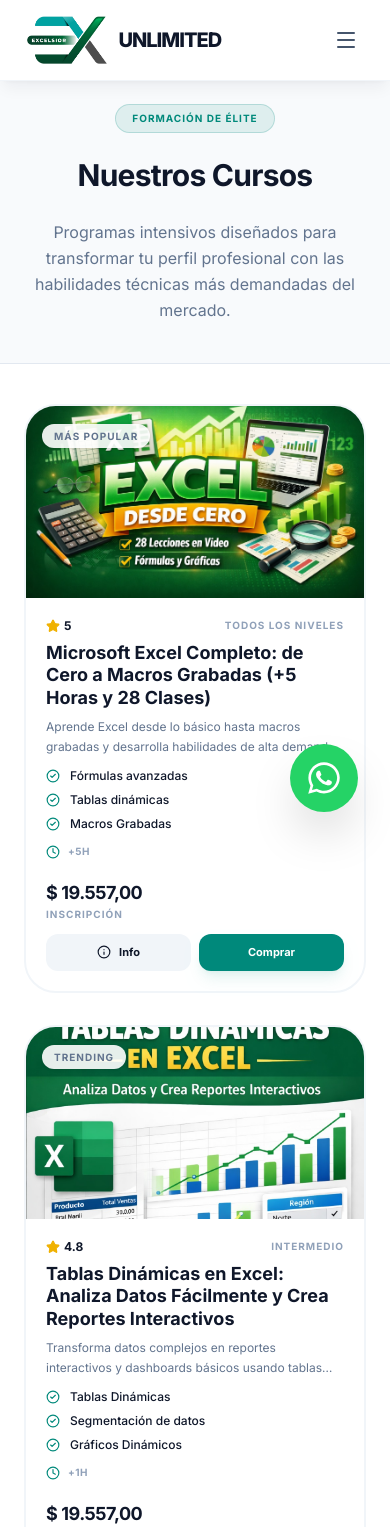
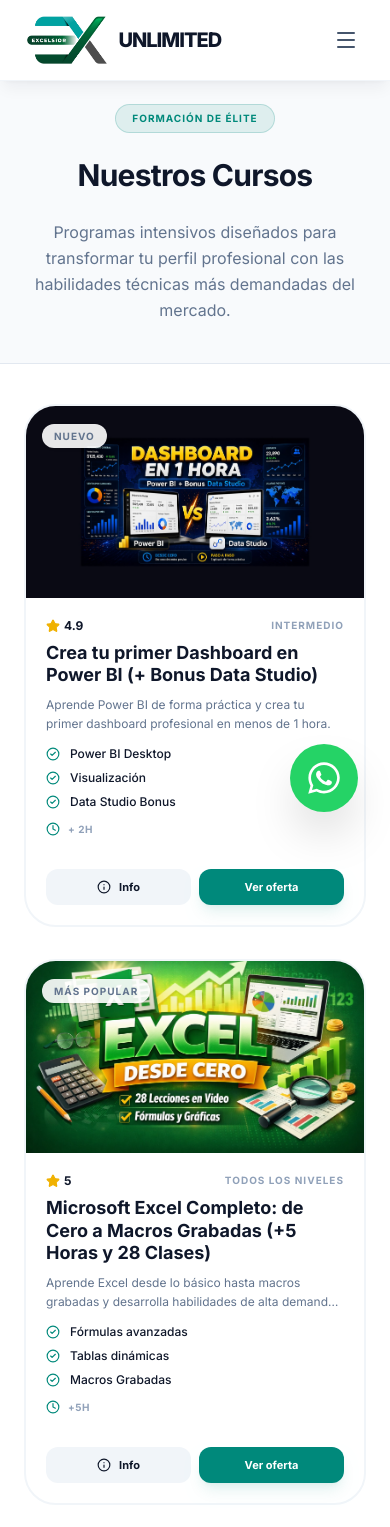
Before and after one commit to JoseCarmona17/Data-Academy, a React (Vite) app: page /cursos in a window 390 px wide. Shown: the top 1527 px of the page. Built offline with nearby package versions, Linux system fonts and the light colour scheme.

Commit message:
actualización de información

```diff
--- a/src/data/courses.js
+++ b/src/data/courses.js
@@ -2,92 +2,30 @@ import {
   FileSpreadsheet,
   BarChart3,
   Calculator,
-  Briefcase
-} from 'lucide-react'
+  Briefcase,
+} from "lucide-react";
 
 export const courses = [
+
   {
-    id: 'excel-completo',
-    title: 'Microsoft Excel Completo: de Cero a Macros Grabadas (+5 Horas y 28 Clases)',
-    image: '/curso1.jpeg',
-    level: 'Todos los niveles',
-    hours: '+5h',
-    rating: 5.0,
-    badge: 'Más Popular',
-    badgeColor: 'bg-primary/10 text-primary',
-    price: '$ 19.557,00',
-    buyUrl: 'https://hotmart.com/es/marketplace/productos/excelsior-unlimited/U10218841D',
-    shortDesc: 'Aprende Excel desde lo básico hasta macros grabadas y desarrolla habilidades de alta demanda laboral.',
-    topics: ['Fórmulas avanzadas', 'Tablas dinámicas', 'Macros Grabadas', 'Formato Condicional'],
-    description: `Aprende Excel desde cero paso a paso con Excelsior Unlimited y desarrolla habilidades en una de las herramientas más utilizadas en el mundo laboral.
-
-Este curso de Excel está diseñado para personas que quieren aprender Excel desde lo básico hasta macros grabadas, incluso si nunca han usado la herramienta.
-
-No necesitas conocimientos previos para comenzar.
-
-A lo largo de más de 5 horas de contenido y 28 clases, aprenderás los fundamentos más importantes de Excel para organizar información, analizar datos y mejorar tu productividad.
-
-Este curso es ideal si:
-✔ Quieres aprender Excel desde cero
-✔ Necesitas mejorar tus habilidades para el trabajo
-✔ Buscas entender las funciones más importantes de Excel
-✔ Certificado de finalización
-✔ Deseas avanzar hasta macros grabadas
-
-Además, tendrás acceso a un grupo de Telegram donde podrás:
-✔ Hacer preguntas sobre el curso
-✔ Contactar al autor
-✔ Recibir información sobre asesorías en Excel, Power BI, Looker Studio y análisis de datos
-
-Empieza hoy mismo y comienza a desarrollar tus habilidades en Excel de manera clara y estructurada.`
-  },
-  {
-    id: 'tablas-dinamicas',
-    title: 'Tablas Dinámicas en Excel: Analiza Datos Fácilmente y Crea Reportes Interactivos',
-    image: '/curso2.jpeg',
-    level: 'Intermedio',
-    hours: '+1h',
-    rating: 4.8,
-    badge: 'Trending',
-    badgeColor: 'bg-orange-100 text-orange-700',
-    price: '$ 19.557,00',
-    buyUrl: 'https://hotmart.com/es/marketplace/productos/tablas-dinamicas-en-excel-analiza-datos-facilmente-y-crea-reportes-interactivos/W104870536I',
-    shortDesc: 'Transforma datos complejos en reportes interactivos y dashboards básicos usando tablas dinámicas.',
-    topics: ['Tablas Dinámicas', 'Segmentación de datos', 'Gráficos Dinámicos', 'Dashboards'],
-    description: `Aprende a analizar datos de manera rápida y eficiente utilizando tablas dinámicas en Excel.
-
-En este curso aprenderás paso a paso cómo utilizar tablas dinámicas en Excel, una de las herramientas más poderosas para organizar, resumir y analizar grandes volúmenes de información.
-
-Las tablas dinámicas permiten transformar datos complejos en reportes claros que facilitan la toma de decisiones en el trabajo, proyectos académicos o negocios.
-
-Además, en este curso también conocerás cómo complementar tus tablas dinámicas con segmentación de datos y gráfico dinámico, lo que te permitirá crear reportes interactivos y una especie de dashboard básico dentro de Excel para visualizar mejor la información.
-
-Qué aprenderás en este curso:
-✔ Crear tablas dinámicas en Excel desde cero
-✔ Analizar y resumir datos
-✔ Usar segmentación de datos (slicers) para filtrar información rápidamente
-✔ Crear gráfico dinámico para visualizar resultados
-✔ Integrar tablas dinámicas, filtros y gráficos para crear reportes tipo dashboard
-
-Este curso es ideal para:
-• Personas que quieren aprender tablas dinámicas en Excel
-• Profesionales que trabajan con datos
-• Estudiantes que necesitan analizar información
-• Personas que desean mejorar sus habilidades en Excel y análisis de datos`
-  },
-  {
-    id: 'power-bi-dashboard',
-    title: 'Crea tu primer Dashboard en Power BI (+ Bonus Data Studio)',
-    image: '/curso3.jpeg',
-    level: 'Intermedio',
-    hours: '+ 2h',
+    id: "power-bi-dashboard",
+    title: "Crea tu primer Dashboard en Power BI (+ Bonus Data Studio)",
+    image: "/curso3.jpeg",
+    level: "Intermedio",
+    hours: "+ 2h",
     rating: 4.9,
-    badge: 'Nuevo',
-    badgeColor: 'bg-blue-100 text-blue-700',
-    price: '$ 19.557,00',
-    buyUrl: 'https://hotmart.com/es/marketplace/productos/aprende-power-bi-rapido-crea-tu-primer-dashboard-en-1-hora-bonus-looker-studio/L105070049F',
-    shortDesc: 'Aprende Power BI de forma práctica y crea tu primer dashboard profesional en menos de 1 hora.',
-    topics: ['Power BI Desktop', 'Visualización', 'Data Studio Bonus', 'Storytelling'],
+    badge: "Nuevo",
+    badgeColor: "bg-blue-100 text-blue-700",
+    buyUrl:
+      "https://hotmart.com/es/marketplace/productos/aprende-power-bi-rapido-crea-tu-primer-dashboard-en-1-hora-bonus-looker-studio/L105070049F",
+    shortDesc:
+      "Aprende Power BI de forma práctica y crea tu primer dashboard profesional en menos de 1 hora.",
+    topics: [
+      "Power BI Desktop",
+      "Visualización",
+      "Data Studio Bonus",
+      "Storytelling",
+    ],
     description: `Aprende Power BI rápido y crea tu primer dashboard en menos de 1 hora
 
 ¿Te gustaría aprender Power BI de forma práctica, rápida y sin complicaciones?
@@ -115,6 +53,90 @@ Metodología
 
 Importante
 - El resultado principal (dashboard en Power BI) se logra en aproximadamente 1 hora.
-- El contenido de Data Studio es un BONUS adicional.`
-  }
-]
+- El contenido de Data Studio es un BONUS adicional.`,
+  },
+  {
+    id: "excel-completo",
+    title:
+      "Microsoft Excel Completo: de Cero a Macros Grabadas (+5 Horas y 28 Clases)",
+    image: "/curso1.jpeg",
+    level: "Todos los niveles",
+    hours: "+5h",
+    rating: 5.0,
+    badge: "Más Popular",
+    badgeColor: "bg-primary/10 text-primary",
+    buyUrl:
+      "https://hotmart.com/es/marketplace/productos/excelsior-unlimited/U10218841D",
+    shortDesc:
+      "Aprende Excel desde lo básico hasta macros grabadas y desarrolla habilidades de alta demanda laboral.",
+    topics: [
+      "Fórmulas avanzadas",
+      "Tablas dinámicas",
+      "Macros Grabadas",
+      "Formato Condicional",
+    ],
+    description: `Aprende Excel desde cero paso a paso con Excelsior Unlimited y desarrolla habilidades en una de las herramientas más utilizadas en el mundo laboral.
+
+Este curso de Excel está diseñado para personas que quieren aprender Excel desde lo básico hasta macros grabadas, incluso si nunca han usado la herramienta.
+
+No necesitas conocimientos previos para comenzar.
+
+A lo largo de más de 5 horas de contenido y 28 clases, aprenderás los fundamentos más importantes de Excel para organizar información, analizar datos y mejorar tu productividad.
+
+Este curso es ideal si:
+✔ Quieres aprender Excel desde cero
+✔ Necesitas mejorar tus habilidades para el trabajo
+✔ Buscas entender las funciones más importantes de Excel
+✔ Certificado de finalización
+✔ Deseas avanzar hasta macros grabadas
+
+Además, tendrás acceso a un grupo de Telegram donde podrás:
+✔ Hacer preguntas sobre el curso
+✔ Contactar al autor
+✔ Recibir información sobre asesorías en Excel, Power BI, Looker Studio y análisis de datos
+
+Empieza hoy mismo y comienza a desarrollar tus habilidades en Excel de manera clara y estructurada.`,
+  },
+  {
+    id: "tablas-dinamicas",
+    title:
+      "Tablas Dinámicas en Excel: Analiza Datos Fácilmente y Crea Reportes Interactivos",
+    image: "/curso2.jpeg",
+    level: "Intermedio",
+    hours: "+1h",
+    rating: 4.8,
+    badge: "Trending",
+    badgeColor: "bg-orange-100 text-orange-700",
+    buyUrl:
+      "https://hotmart.com/es/marketplace/productos/tablas-dinamicas-en-excel-analiza-datos-facilmente-y-crea-reportes-interactivos/W104870536I",
+    shortDesc:
+      "Transforma datos complejos en reportes interactivos y dashboards básicos usando tablas dinámicas.",
+    topics: [
+      "Tablas Dinámicas",
+      "Segmentación de datos",
+      "Gráficos Dinámicos",
+      "Dashboards",
+    ],
+    description: `Aprende a analizar datos de manera rápida y eficiente utilizando tablas dinámicas en Excel.
+
+En este curso aprenderás paso a paso cómo utilizar tablas dinámicas en Excel, una de las herramientas más poderosas para organizar, resumir y analizar grandes volúmenes de información.
+
+Las tablas dinámicas permiten transformar datos complejos en reportes claros que facilitan la toma de decisiones en el trabajo, proyectos académicos o negocios.
+
+Además, en este curso también conocerás cómo complementar tus tablas dinámicas con segmentación de datos y gráfico dinámico, lo que te permitirá crear reportes interactivos y una especie de dashboard básico dentro de Excel para visualizar mejor la información.
+
+Qué aprenderás en este curso:
+✔ Crear tablas dinámicas en Excel desde cero
+✔ Analizar y resumir datos
+✔ Usar segmentación de datos (slicers) para filtrar información rápidamente
+✔ Crear gráfico dinámico para visualizar resultados
+✔ Integrar tablas dinámicas, filtros y gráficos para crear reportes tipo dashboard
+
+Este curso es ideal para:
+• Personas que quieren aprender tablas dinámicas en Excel
+• Profesionales que trabajan con datos
+• Estudiantes que necesitan analizar información
+• Personas que desean mejorar sus habilidades en Excel y análisis de datos`,
+  },
+
+];
--- a/src/pages/CourseDetail.jsx
+++ b/src/pages/CourseDetail.jsx
@@ -101,7 +101,7 @@ export default function CourseDetail() {
                   rel="noopener noreferrer"
                   className="w-full sm:w-auto px-8 lg:px-10 py-3 lg:py-4 bg-primary hover:bg-primary-dark text-white font-bold rounded-xl lg:rounded-2xl transition-all duration-300 shadow-xl shadow-primary/20 hover:-translate-y-1 text-sm lg:text-lg text-center"
                 >
-                  Inscribirme ahora - {course.price}
+                  Ver oferta
                 </a>
               </div>
             </div>
--- a/src/pages/Cursos.jsx
+++ b/src/pages/Cursos.jsx
@@ -14,9 +14,9 @@ import { courses } from '../data/courses'
 
 const learningItems = [
   { icon: <Brain className="w-8 h-8 text-primary" />, title: 'Análisis Crítico', desc: 'Interpreta grandes volúmenes de datos para tomar decisiones empresariales fundamentadas.' },
-  { icon: <Settings className="w-8 h-8 text-primary" />, title: 'Automatización', desc: 'Crea macros y flujos de trabajo que reduzcan horas de trabajo manual en minutos.' },
+  { icon: <Settings className="w-8 h-8 text-primary" />, title: 'Automatización', desc: 'Automatiza tus reportes diarios y flujos de información, transformando horas de trabajo manual y operativo en solo minutos.' },
   { icon: <Layout className="w-8 h-8 text-primary" />, title: 'Visualización', desc: 'Domina el arte de contar historias con datos a través de dashboards de alto impacto.' },
-  { icon: <Database className="w-8 h-8 text-primary" />, title: 'Gestión de Datos', desc: 'Conexión, limpieza y modelado desde diversas fuentes para un análisis íntegro.' },
+  { icon: <Database className="w-8 h-8 text-primary" />, title: 'Gestión de Datos', desc: 'Domina la conexión, limpieza y modelado de datos desde múltiples fuentes para garantizar análisis rápidos, confiables y sin errores.' },
 ]
 
 function CourseItem({ c }) {
@@ -71,7 +71,7 @@ function CourseItem({ c }) {
         <div className="flex flex-col sm:flex-row items-start sm:items-center justify-between gap-3">
           <div>
             <p className="text-lg lg:text-xl font-bold text-navy tracking-tight">{c.price}</p>
-            <p className="text-[10px] text-slate-400 font-bold uppercase tracking-widest">Inscripción</p>
+            {/* <p className="text-[10px] text-slate-400 font-bold uppercase tracking-widest">Inscripción</p> */}
           </div>
           <div className="w-full sm:w-auto flex gap-2">
             <Link
@@ -87,7 +87,7 @@ function CourseItem({ c }) {
               rel="noopener noreferrer"
               className="flex-1 sm:flex-none px-3.5 py-2.5 bg-primary hover:bg-primary-dark text-white font-bold rounded-xl transition-all duration-300 shadow-lg shadow-primary/10 flex items-center justify-center gap-2 text-[11px]"
             >
-              Comprar
+              Ver oferta
             </a>
           </div>
         </div>
@@ -146,7 +146,7 @@ export default function Cursos() {
                 </div>
 
                 <h2 className="text-lg font-bold text-white group-hover:text-primary transition-colors min-h-[2.5rem] lg:min-h-[3rem] leading-tight mb-2">
-                  Asesoría y Clases 1-a-1 Personalizadas
+                  Asesoría y Clases 1 a 1 Personalizadas
                 </h2>
 
                 <p className="text-slate-400 text-xs lg:text-sm leading-relaxed mb-6">
--- a/src/pages/SobreMi.jsx
+++ b/src/pages/SobreMi.jsx
@@ -32,7 +32,7 @@ const tools = [
   },
   {
     icon: <Zap className="w-7 h-7 text-primary" />,
-    name: 'Data Studio / Looker',
+    name: 'Data Studio / Looker Studio',
     desc: 'Dashboards dinámicos conectados a Google Analytics, Sheets y BigQuery de forma sencilla.',
   },
 ]
@@ -302,7 +302,7 @@ export default function SobreMi() {
               <ChevronRight className="w-5 h-5 group-hover:translate-x-1 transition-transform" />
             </Link>
             <a
-              href="/#personalizadas"
+              href="https://wa.me/573003085247?text=Hola!%20Me%20gustaría%20recibir%20información%20sobre%20las%20clases%20personalizadas."
               id="cta-clases-personalizadas"
               className="px-8 py-3.5 bg-white text-primary font-bold rounded-xl transition-all duration-300 hover:bg-slate-50 flex items-center justify-center text-sm"
             >
```
Also changed, not shown: src/pages/Home.jsx (+20 -18 lines).
